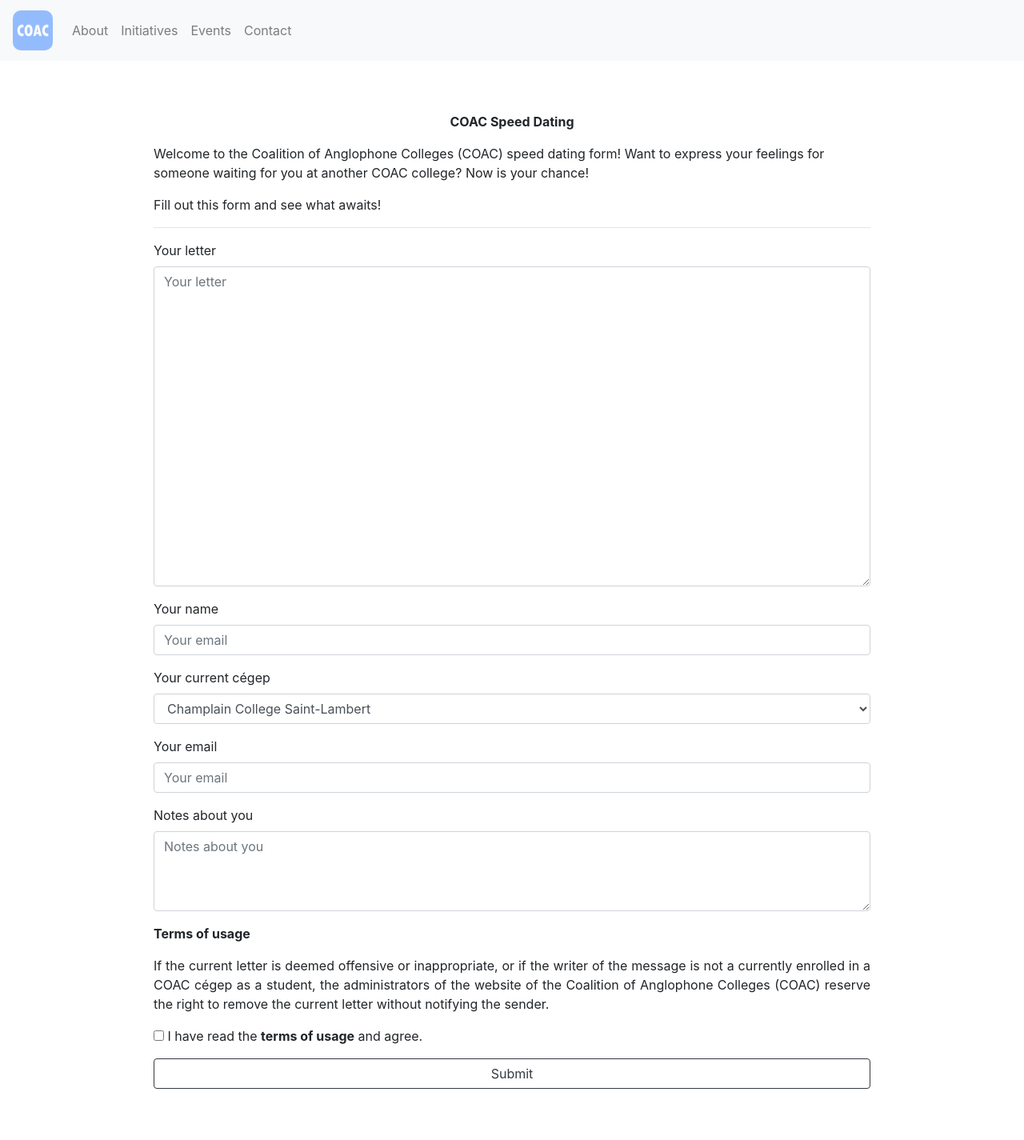
After one commit to TheFloatingString/coac-website, a Flask app: page /speed_dating_form in a window 1280 px wide. The commit adds this page. Shown: the whole page at 80% size. Run offline with Flask 2, Linux system fonts and the light colour scheme; parts of the project's set-up code (start-up, migrations or seed data) failed here and were passed over; some libraries are stand-ins or nearby versions.

Commit message:
Update HTML and create speed dating

```diff
--- a/app.py
+++ b/app.py
@@ -3,8 +3,7 @@ import os
 
 import json
 
-from db.create_tables import Event, StudentUnion, User
-from src import read_credentials
+from db.create_tables import Event, StudentUnion, User, Letter
 
 import bcrypt
 
@@ -22,10 +21,9 @@ from sqlalchemy.orm import sessionmaker
 from datetime import datetime
 
 
-env_keys = read_credentials.return_keys()
 
 # Postgres
-engine = create_engine(env_keys["DATABASE_URL"], echo = True)
+engine = create_engine(os.environ["DATABASE_URL"], echo = True)
 
 Session = sessionmaker()
 Session.configure(bind=engine)
@@ -34,7 +32,7 @@ session = Session()
 
 # Flask app
 app = Flask(__name__)
-app.secret_key = env_keys["SECRET_KEY"]
+app.secret_key = os.environ["SECRET_KEY"]
 
 login_manager = flask_login.LoginManager()
 login_manager.init_app(app)
@@ -92,6 +90,49 @@ def home():
 		print(event.id, event.name)
 	return render_template("home.html", data=return_dict)
 
+@app.route("/about")
+def about():
+	return render_template("about.html")
+
+@app.route("/events")
+def events():
+	return_dict = dict()
+	return_dict["name"] = list()
+	return_dict["datetime_start"] = list()
+	return_dict["website"] = list()
+	for event in session.query(Event).order_by("datetime_start"):
+		return_dict["name"].append(event.name)
+		return_dict["datetime_start"].append(event.datetime_start.strftime("%A, %B %d, %Y"))
+		return_dict["website"].append(event.website)
+		print(event.id, event.name)
+	return render_template("events.html", data=return_dict)
+
+@app.route("/initiatives")
+def initiatives():
+	return render_template("initiatives.html")
+
+@app.route("/contact")
+def contact():
+	return render_template("contact.html")
+
+@app.route("/speed_dating_form")
+def speed_dating_form():
+	return render_template("speed_dating_form.html")
+
+@app.route("/create_letter", methods=["GET", "POST"])
+def create_letter():
+	if request.method == "POST":
+		print(request.form)
+		letter = Letter(name=request.form["name"],
+						email=request.form["email"],
+						letter=request.form["letter"],
+						cegep=request.form["cegep"],
+						notes=request.form["notes"],
+						creation_date=datetime.now())
+		session.add(letter)
+		session.commit()
+		return "Letter sent! <a href=\"/speed_dating_form\">Write another response</a>"
+
 @app.route("/create_event", methods=["GET", "POST"])
 def create_event():
 	if request.method == "POST":
@@ -112,5 +153,14 @@ def create_event():
 
 	return render_template("create_event.html")
 
+@app.route("/check_letters")
+def check_letters():
+	counter = 1
+	return_txt = ''
+	for letter in session.query(Letter):
+		return_txt += "<p><b>%s</b> %s</p>" %(counter, letter.letter)
+		counter += 1
+	return return_txt
+
 if __name__ == "__main__":
 	app.run(debug=True, host="0.0.0.0", port=5000)
--- a/static/css/main.css
+++ b/static/css/main.css
@@ -1,3 +1,19 @@
+#home-splash{
+	min-height: 100vh;
+	background-image: linear-gradient(rgba(0,0,0,0.0), rgba(0,0,10,0.6)), url("../../static/img/img-1.jpg");
+	background-position: center;
+	background-repeat: no-repeat;
+	background-size: cover;
+	background-attachment: fixed;
+	padding: 5%
+}
+
+.home-col{
+	margin-top: 1%;
+	margin-bottom: 5%;
+	padding: 3%;
+}
+
 form{
 	margin-left: 10%;
 	margin-right: 10%;
@@ -7,11 +23,12 @@ form{
 #here_table{
 	margin-left: 5%;
 	margin-right: 5%;
-	padding: 2%;
+	/*padding: 2%;*/
 }
 
 .standard-spacing{
 	margin-left: 5%;
 	margin-right: 5%;
-	padding: 2%;
+	margin-top: 5%;
+	margin-bottom: 5%;
 }
--- a/templates/base.html
+++ b/templates/base.html
@@ -3,6 +3,7 @@
 <head>
 	<title>{% block title %}{% endblock %}</title>
 
+	<link rel="stylesheet" href="https://fonts.googleapis.com/icon?family=Material+Icons">
 	<link rel="stylesheet" href="https://stackpath.bootstrapcdn.com/bootstrap/4.3.1/css/bootstrap.min.css" integrity="sha384-ggOyR0iXCbMQv3Xipma34MD+dH/1fQ784/j6cY/iJTQUOhcWr7x9JvoRxT2MZw1T" crossorigin="anonymous">
 	<link rel="stylesheet" href="{{url_for('static', filename='css/main.css')}}" type="text/css">
 
@@ -14,6 +15,29 @@
 
 </head>
 <body>
+	<nav class="navbar navbar-expand-sm navbar-light bg-light">
+	  <a class="navbar-brand" href="/"><img src="{{url_for('static', filename='img/coac-logo.jpg')}}" style="height:50px;border-radius: 10px;"></a>
+  <button class="navbar-toggler" type="button" data-toggle="collapse" data-target="#navbarSupportedContent" aria-controls="navbarSupportedContent" aria-expanded="false" aria-label="Toggle navigation">
+    <span class="navbar-toggler-icon"></span>
+  </button>
+
+	  <div class="collapse navbar-collapse" id="navbarSupportedContent">
+	    <ul class="navbar-nav mr-auto">
+	    	<li class="nav-item">
+	    		<a class="nav-link" href="/about">About</a>
+	    	</li>
+	    	<li class="nav-item">
+	    		<a class="nav-link" href="/initiatives">Initiatives</a>
+	    	</li>
+	    	<li class="nav-item">
+	    		<a class="nav-link" href="/events">Events</a>
+	    	</li>
+	    	<li class="nav-item">
+	    		<a class="nav-link" href="/contact">Contact</a>
+	    	</li>
+	    </ul>
+	  </div>
+	</nav>
 	{% block content %}{% endblock %}
 </body>
 </html>
--- /dev/null
+++ b/templates/speed_dating_form.html
@@ -0,0 +1,48 @@
+{% extends 'base.html' %}
+
+{% block title %}
+COAC
+{% endblock %}
+
+{% block content %}
+<form method="POST" action="/create_letter">
+	<div class="form-group">
+		<p style="text-align: center;"><b>COAC Speed Dating</b></p>
+		<p>Welcome to the Coalition of Anglophone Colleges (COAC) speed dating form! Want to express your feelings for someone waiting for you at another COAC college? Now is your chance!</p>
+		<p>Fill out this form and see what awaits!</p>
+	</div>
+	<hr>
+	<div class="form-group">
+	    <label>Your letter</label>
+		<textarea style="height: 400px;" class="form-control" placeholder="Your letter" name="letter"></textarea>
+	</div>
+	<div class="form-group">
+	    <label>Your name</label>
+		<input placeholder="Your email" class="form-control" name="name">
+	</div>
+	<div class="form-group">
+	    <label>Your current cégep</label>
+		<select class="form-control" name="cegep">
+			<option value="Champlain College Saint-Lambert">Champlain College Saint-Lambert</option>
+			<option value="Dawson College">Dawson College</option>
+			<option value="John Abbott College">John Abbott College</option>
+			<option value="Marianopolis College">Marianopolis College</option>
+			<option value="Vanier College">Vanier College</option>
+		</select required>
+	</div>
+	<div class="form-group">
+	    <label>Your email</label>
+		<input placeholder="Your email" class="form-control" name="email">
+	</div>
+	<div class="form-group">
+	    <label>Notes about you</label>
+		<textarea style="height: 100px;" class="form-control" placeholder="Notes about you" name="notes"></textarea>
+	</div>
+	<div class="form-group">
+		<p><b>Terms of usage</b></p>
+		<p style="text-align: justify;">If the current letter is deemed offensive or inappropriate, or if the writer of the message is not a currently enrolled in a COAC cégep as a student, the administrators of the website of the Coalition of Anglophone Colleges (COAC) reserve the right to remove the current letter without notifying the sender.</p>
+		<input type="checkbox" id="inlineCheckbox1" value="option1" required> I have read the <b>terms of usage</b> and agree.
+	</div>
+	<button value="submit" type="submit" class="btn btn-outline-dark btn-block">Submit</button>
+</form>
+{% endblock %}
```
Also changed, not shown: templates/about.html (added, +12 -0 lines), templates/contact.html (added, +9 -0 lines), templates/events.html (added, +32 -0 lines), templates/home.html (+22 -17 lines), templates/initiatives.html (added, +18 -0 lines), static/img/coac-logo.jpg (added), static/img/img-1.jpg (added), static/img/montreal-aerial.png (added).
